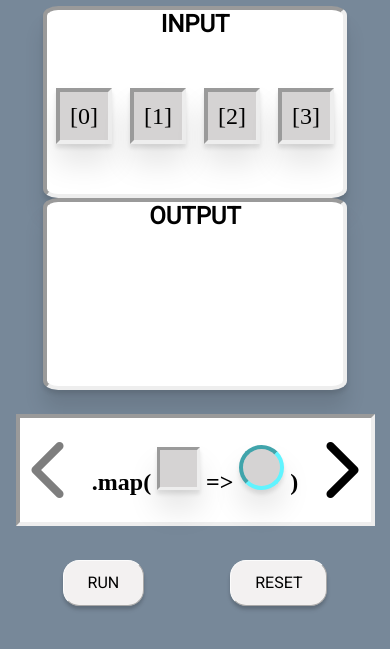
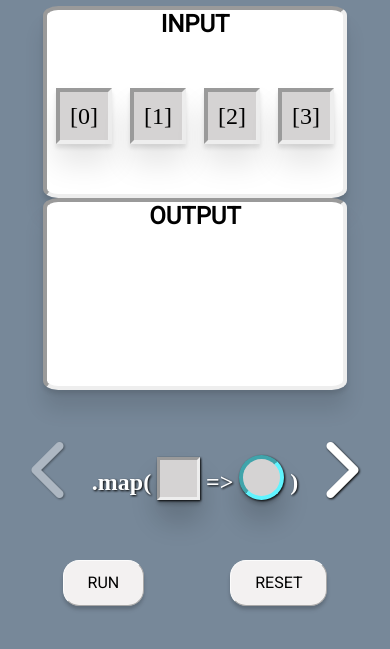
Before and after one commit to dc5trust/Array-Simulator-Advanced, a plain HTML site: page index.html in a window 390 px wide. Shown: the part 95-744 px from the top of the page. Drawn offline with nearby package versions, Linux system fonts and the light colour scheme.

Commit message:
user menu design change

```diff
--- a/style/_mobile.scss
+++ b/style/_mobile.scss
@@ -43,8 +43,6 @@
 
 .type{
     font-size: 3rem;
-    text-align: center;
-    color: rgb(0, 0, 0);
 }
 
 
@@ -102,8 +100,6 @@
     //this holds the type of method that is active
 .type{
     font-size: 2.3rem;
-    text-align: center;
-    color: rgb(0, 0, 0);
 }
 
 //when a new array is created, the message displayed
@@ -285,7 +281,7 @@
 
         .user-container{
             height: 6.5rem;
-            background-color: rgb(255, 255, 255);
+            // background-color: rgb(255, 255, 255);
             width: 90%;
         }
     }
--- a/style/_simulator.scss
+++ b/style/_simulator.scss
@@ -77,36 +77,22 @@
         justify-content: space-around;
         align-items: center;
     }
-    .box-1{
-        // background-color: rgb(151, 44, 181);
-    }
-    .box-2{
-        // background-color: rgb(213, 211, 211);
-    }
-    .box-3{
-        // background-color: rgb(181, 103, 44);
-    }
-    .box-4{
-        // background-color: rgb(44, 99, 181);
-    }
     .circle{
         border-radius: 50%;
-
     }
 
 }
 
 .user-selection{
     height: 20vh;
-    // background-color: darkgreen;
 
     .user-container{
         height: 8.5rem;
-        background-color: rgb(255, 255, 255);
+        // background-color: rgb(255, 255, 255);
         display: flex;
         justify-content: space-around;
         align-items: center;
-        border: 4px inset;
+        // border: 4px inset;
         width: 60%;
         margin: auto;
     }
@@ -114,12 +100,11 @@
     .user-controls{
         height: 100%;
         width: 35rem;
-        // background-color: rgb(215, 215, 215);
         display: flex;
         justify-content: space-around;
         align-items: center;
         flex-direction: column;
-        // border: 4px outset;
+        // background-color: aliceblue;
     }
 }
 
@@ -128,18 +113,23 @@
     cursor: pointer;
     pointer-events: auto;
     padding: .5rem;
+    color: white;
+    filter: drop-shadow(1px 1px 1px #020202);
 }
 
 .disabled-arrow{
     pointer-events: none;
-    opacity: .5;
+    opacity: .4;
+
 }
 
 //this holds the type of method that is active
 .type{
+    align-self: center;
     font-size: 4rem;
     text-align: center;
-    color: rgb(0, 0, 0);
+    color: rgb(255, 255, 255);
+    filter: drop-shadow(1px 1px 1px #020202);
 }
 //user input box, the small squares within the method
 .small-item-square{
@@ -151,7 +141,9 @@
     border: 3px inset;
     font-size: 2rem;
     text-align: center;
+    top: 10px;
     position: relative;
+    color: black;
     p{
         position: absolute;
         top: 50%;
@@ -165,9 +157,12 @@
     height: 4rem;
     width: 4rem;
     border-radius: 50%;
+    top: 10px;
+    text-align: center;
     background-color: rgb(213, 211, 211);
     box-shadow: 0 20px 30px rgba(0,0,0,.1), 0 4px 4px 0 rgba(0,0,0,.1);
     border: 3px inset;
+    position: relative;
 }
 
 //items that are outline to better visually understand what is going on
```
Also changed, not shown: style/style.css, 1 other file.
